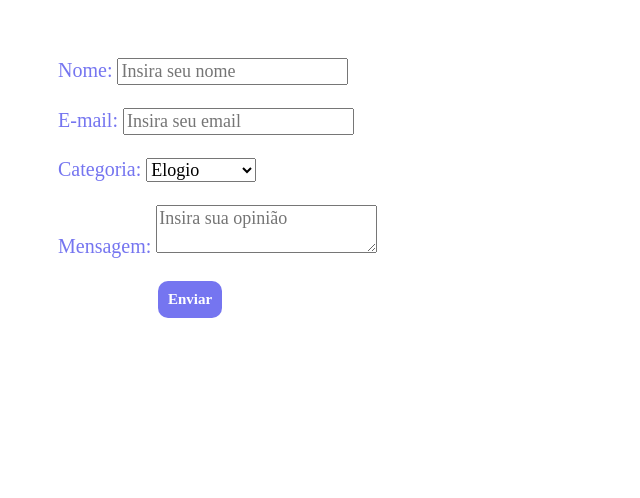
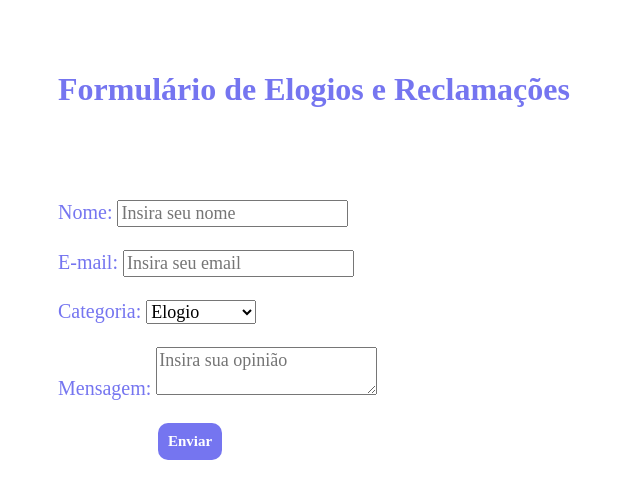
Before and after one commit to Gabizinha1002/formulario, a plain HTML site: page index.html in a window 1280 px wide. Shown: the whole page, without its empty margins (0-640 px from the left). Drawn offline with Linux system fonts and the light colour scheme; a web font is replaced by a local one.

Commit message:
Add files via upload

```diff
--- a/index.html
+++ b/index.html
@@ -10,6 +10,8 @@
     <link href="https://fonts.googleapis.com/css2?family=Darumadrop+One&display=swap" rel="stylesheet">
 </head>
 <body>
+
+    <h1>Formulário de Elogios e Reclamações</h1>
     <div class="formulario">
         <form action="" method="post">
             <label for="nome">Nome:</label>
--- a/style.css
+++ b/style.css
@@ -16,9 +16,13 @@ button{
 
 form{
     color: rgb(117, 117, 240);
-    padding: 50px;
+    padding: 50px 0 50px 50px;
     font-size: 20px;
 }
 input, select, textarea{
     font-size: 18px;
 }
+h1{
+    padding: 50px 50px 20px 50px;
+    color: rgb(117, 117, 240);
+}
```
